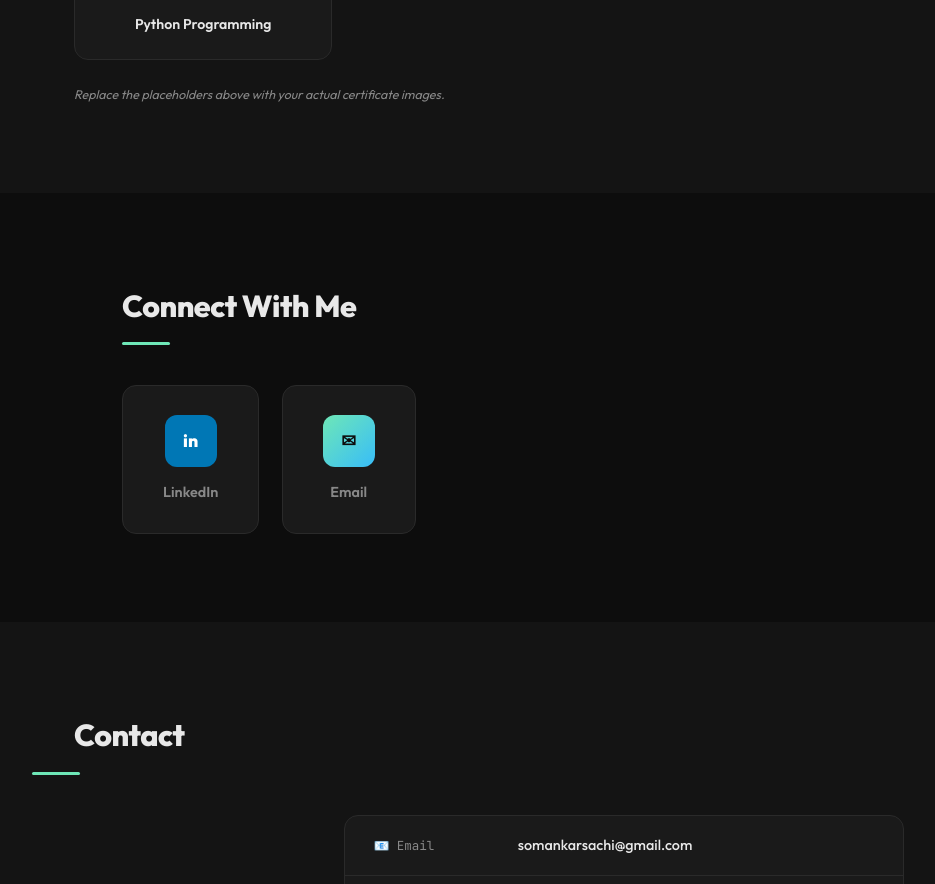
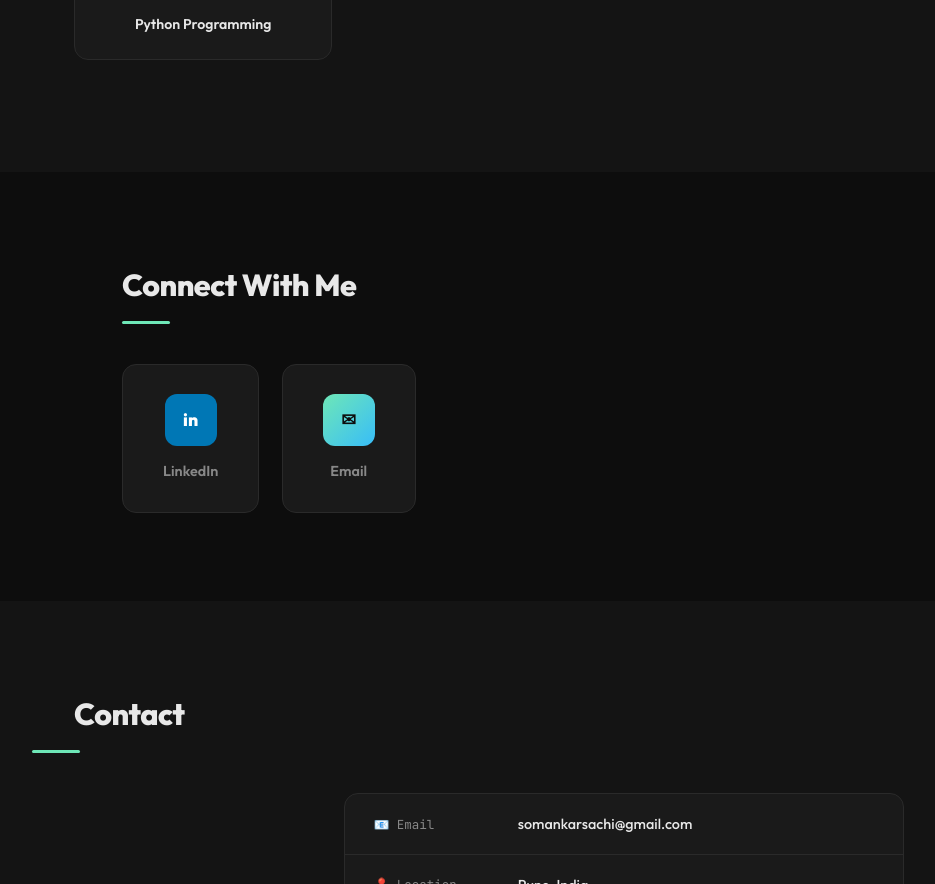
Before and after one commit to sachixdev/Portfolio, a plain HTML site: page index.html in a window 1280 px wide. Shown: the part 3920-4804 px from the top of the page, without its empty margins (16-951 px from the left). Drawn offline with Linux system fonts and the light colour scheme.

Commit message:
Removed placeholder text

```diff
--- a/index.html
+++ b/index.html
@@ -207,7 +207,7 @@
         <div class="cert-name">Python Programming </div>
       </div>
     </div>
-    <p class="cert-note">Replace the placeholders above with your actual certificate images.</p>
+
   </section>
 
   <!-- SOCIAL -->
```
